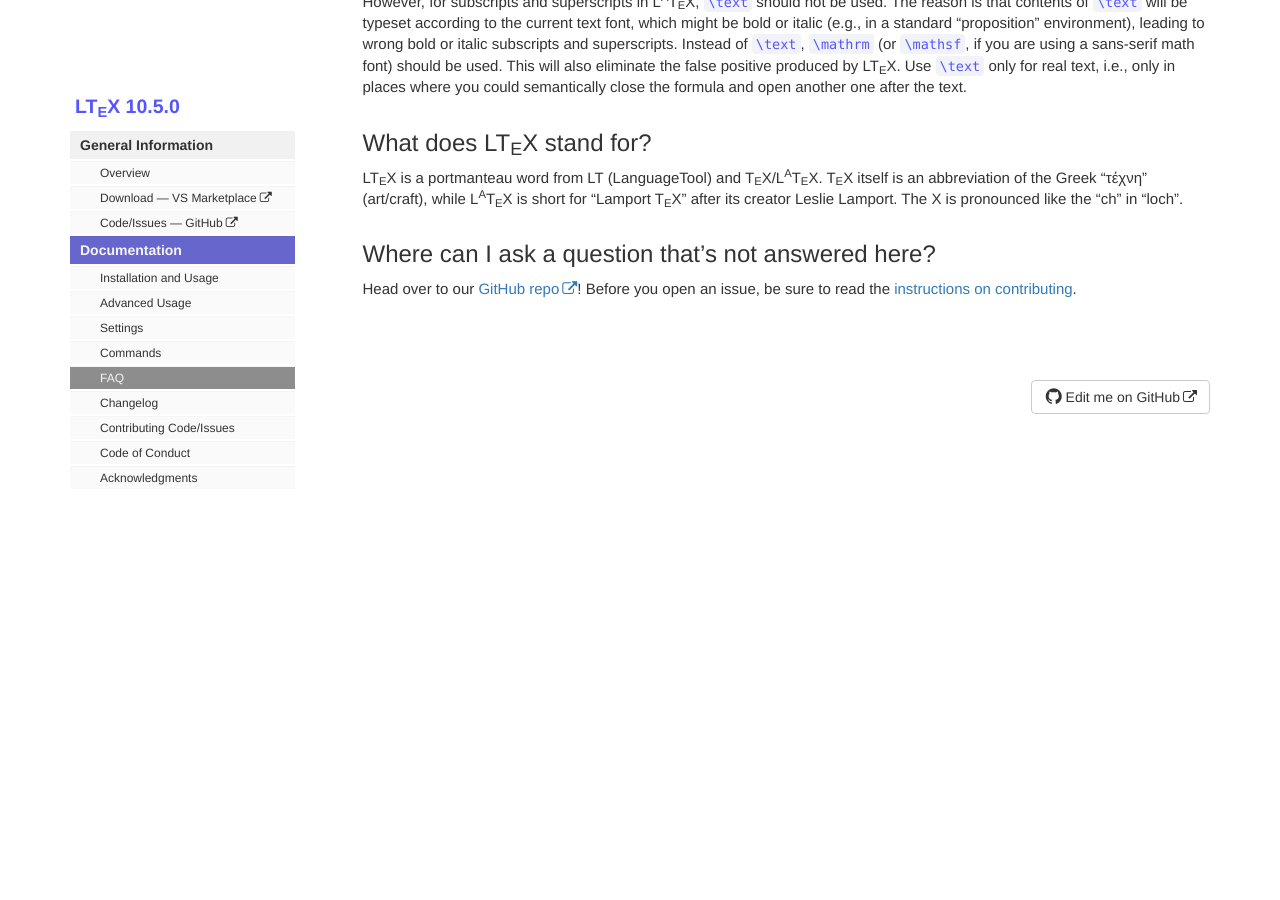
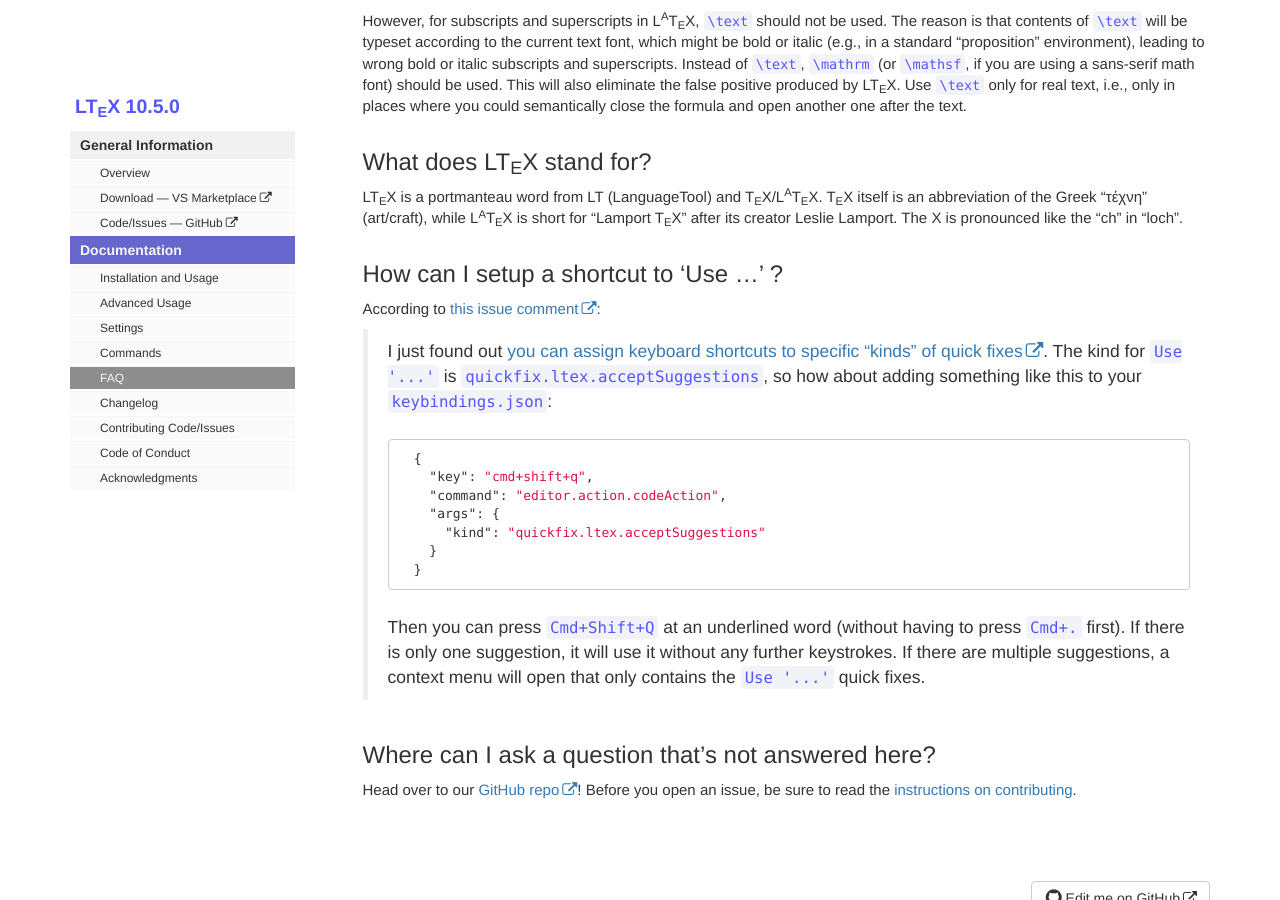
Before and after one commit to valentjn/vscode-ltex, a Jekyll site: the page built from pages/docs/faq.md, in a window 1280 px wide and 900 px high, scrolled down 2498 px. Built offline with Jekyll 4.4.1, drawn with Linux system fonts in a browser that asks for light colours; before the commit the page ends 2962 px from its top, so only the background shows below that; some of the changed text lies outside the part shown.

Commit message:
Update the FAQ with the shortcut possibility
Should solve #363

````diff
--- a/pages/docs/faq.md
+++ b/pages/docs/faq.md
@@ -85,6 +85,26 @@
 
 LTeX is a portmanteau word from LT (LanguageTool) and TeX/LaTeX. TeX itself is an abbreviation of the Greek “τέχνη” (art/craft), while LaTeX is short for “Lamport TeX” after its creator Leslie Lamport. The X is pronounced like the “ch” in “loch”.
 
+## How can I setup a shortcut to 'Use ...' ?
+
+According to [this issue comment](https://github.com/valentjn/vscode-ltex/issues/297#issuecomment-817963890):
+> I just found out [you can assign keyboard shortcuts to specific "kinds" of quick fixes](https://code.visualstudio.com/docs/editor/refactoring#_keybindings-for-code-actions). The kind for `Use '...'` is `quickfix.ltex.acceptSuggestions`, so how about adding something like this to your `keybindings.json`:
+>
+> ```json
+>   {
+>     "key": "cmd+shift+q",
+>     "command": "editor.action.codeAction",
+>     "args": {
+>       "kind": "quickfix.ltex.acceptSuggestions"
+>     }
+>   }
+> ```
+>
+> Then you can press `Cmd+Shift+Q` at an underlined word (without having to press `Cmd+.` first). If there is only one suggestion, it will use it without any further keystrokes. If there are multiple suggestions, a context menu will open that only contains the `Use '...'` quick fixes.
+
+
+
+
 ## Where can I ask a question that's not answered here?
 
 Head over to our [GitHub repo](https://github.com/valentjn/vscode-ltex)! Before you open an issue, be sure to read the [instructions on contributing](contributing-code-issues.html).
````
